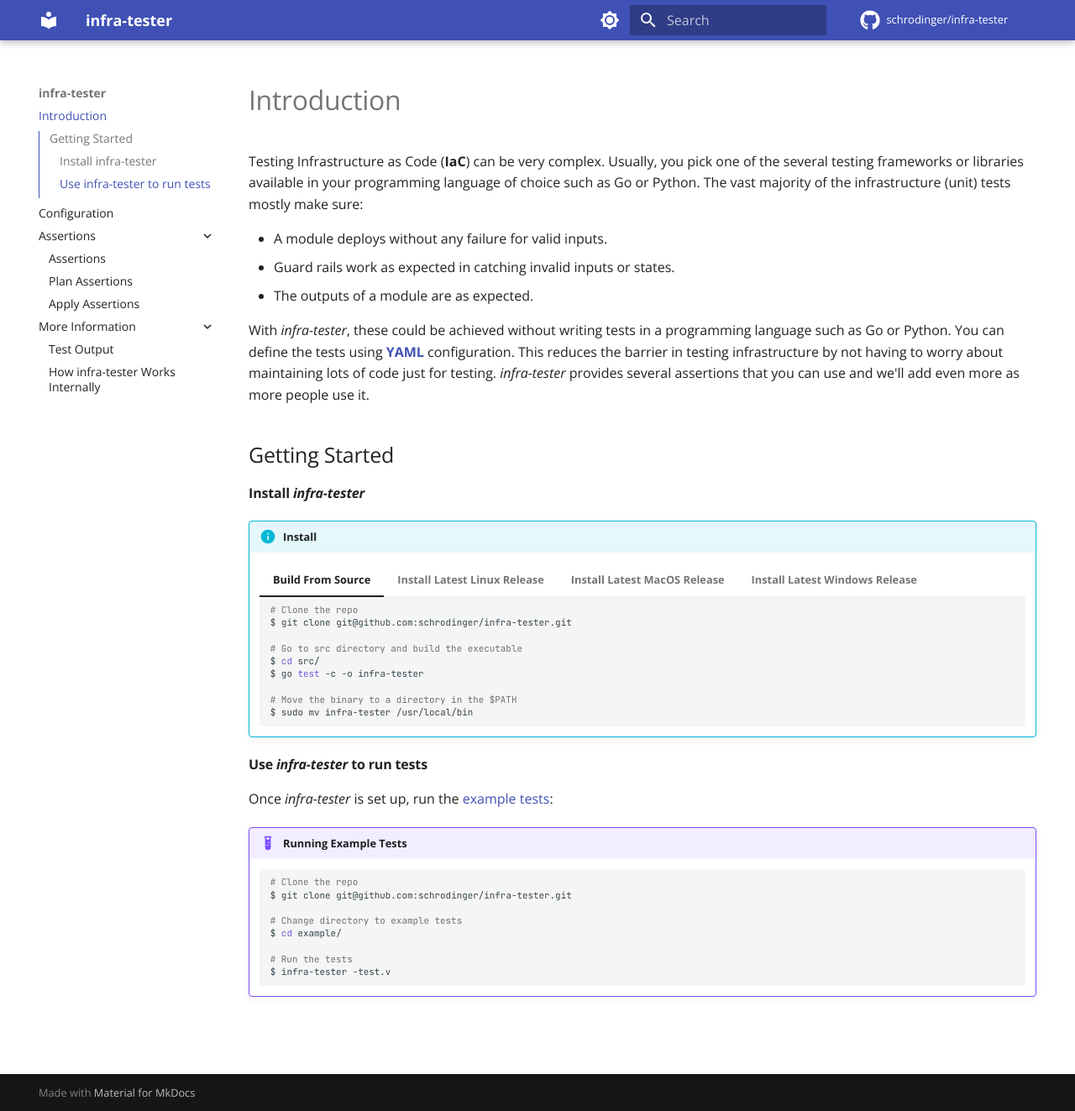
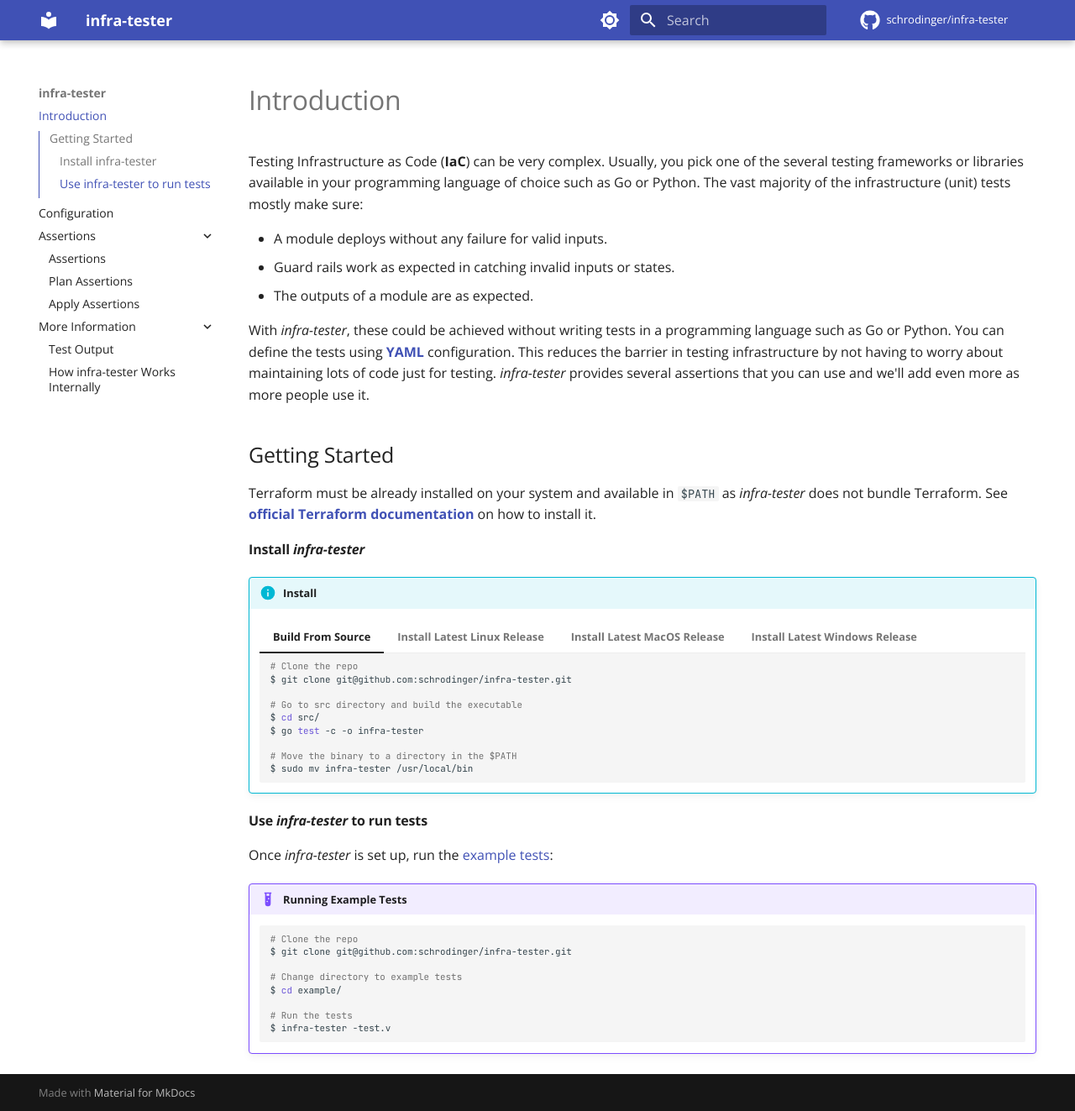
Before and after one commit to schrodinger/infra-tester, an MkDocs documentation site: the page built from docs/docs/index.md, in a window 1280 px wide and 1323 px high. Shown: the whole window at 84% size. Built offline with MkDocs 1.6.1 and Material for MkDocs 9.7.7, drawn with Linux system fonts in a browser that asks for light colours; comment, search, counter and statistics services are not loaded.

Commit message:
Mention terraform installation in getting started

```diff
--- a/docs/docs/index.md
+++ b/docs/docs/index.md
@@ -9,6 +9,9 @@
 With *infra-tester*, these could be achieved without writing tests in a programming language such as Go or Python. You can define the tests using [**YAML**](https://yaml.org/) configuration. This reduces the barrier in testing infrastructure by not having to worry about maintaining lots of code just for testing. *infra-tester* provides several assertions that you can use and we'll add even more as more people use it.
 
 ## Getting Started
+
+Terraform must be already installed on your system and available in `$PATH` as *infra-tester* does not bundle Terraform.
+See [**official Terraform documentation**](https://developer.hashicorp.com/terraform/tutorials/aws-get-started/install-cli#install-terraform) on how to install it.
 
 #### Install *infra-tester*
 
```
